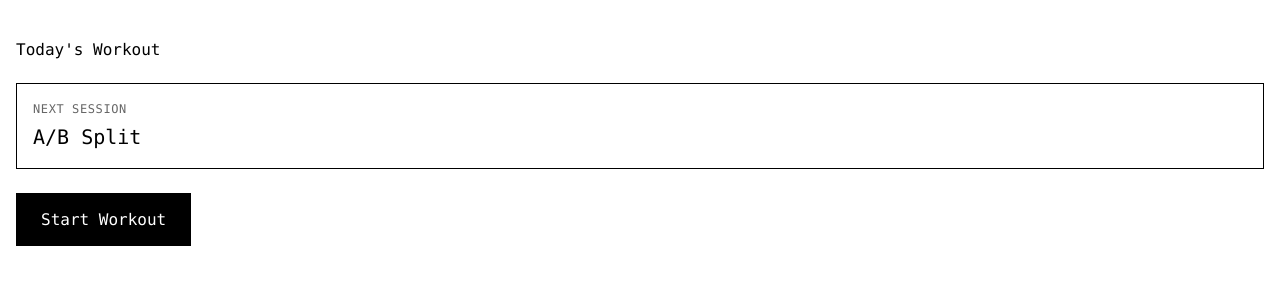
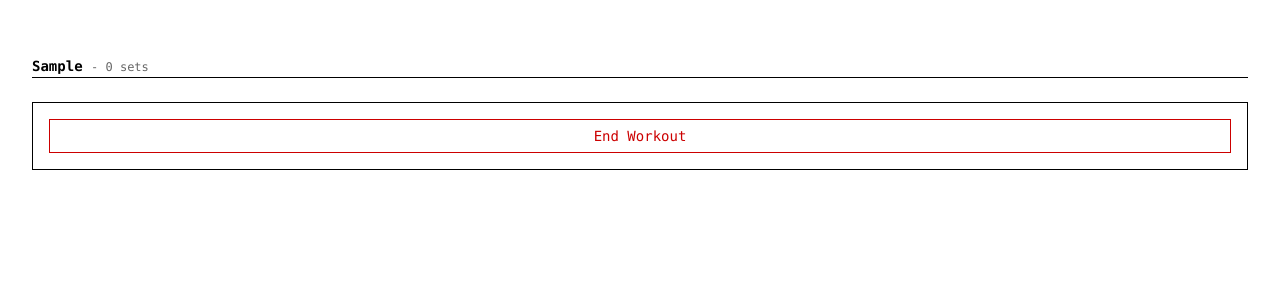
Before and after one commit to albertgstoehl/ks-knowledge-system, a FastAPI app: template train/src/templates/today.html in a window 1280 px wide. Shown: the part 72-372 px from the top of the page. Run offline with FastAPI, Linux system fonts and the light colour scheme; the template is opened without the code that fills it: most values are stand-ins (such as "Sample title", 1, 10 or a date in 2020).

Commit message:
feat(train): rebuild Today tab with idle/active workout states

```diff
--- /dev/null
+++ b/train/src/static/js/today.js
@@ -0,0 +1,15 @@
+// Start workout - called from idle state
+async function startWorkout() {
+  const templateKey = prompt('Workout template (e.g., Push, Pull, Legs):', 'Push');
+  if (!templateKey) return;
+
+  await fetch(`${basePath}/api/sessions/start`, {
+    method: 'POST',
+    headers: { 'Content-Type': 'application/json' },
+    body: JSON.stringify({
+      template_key: templateKey
+    })
+  });
+
+  window.location.reload();
+}
--- /dev/null
+++ b/train/src/templates/partials/active_workout.html
@@ -0,0 +1,126 @@
+<div class="p-md">
+  <div class="flex justify-between items-center mb-md border-b pb-sm">
+    <div>
+      <span class="font-bold">{{ active_session.template_key }}</span>
+      <span class="text-muted text-sm" id="sets-count">- 0 sets</span>
+    </div>
+  </div>
+
+  <div id="exercises-list" class="mb-lg">
+    <!-- Populated by JS -->
+  </div>
+
+  <div class="action-panel">
+    <button class="btn btn--danger btn--full" onclick="endWorkout()">
+      End Workout
+    </button>
+  </div>
+</div>
+
+<script>
+const sessionId = {{ active_session.id }};
+
+async function loadActiveWorkout() {
+  // Load exercises
+  const exResp = await fetch(`${basePath}/api/exercises`);
+  const exercises = await exResp.json();
+
+  // Load sets for this session
+  const setsResp = await fetch(`${basePath}/api/sets?session_id=${sessionId}`);
+  const sessionSets = await setsResp.json();
+
+  // Group sets by exercise
+  const setsByExercise = {};
+  sessionSets.forEach(s => {
+    if (!setsByExercise[s.exercise_name]) setsByExercise[s.exercise_name] = [];
+    setsByExercise[s.exercise_name].push(s);
+  });
+
+  document.getElementById('sets-count').textContent = `- ${sessionSets.length} sets`;
+
+  const html = exercises.map(ex => {
+    const exSets = setsByExercise[ex.name] || [];
+    const lastSet = ex.last_set || { weight: '', reps: '', rir: 2 };
+
+    return `
+    <div class="card mb-sm" id="exercise-${ex.id}">
+      <div class="p-sm cursor-pointer" onclick="toggleExercise(${ex.id})">
+        <div class="flex justify-between items-center">
+          <div>
+            <span class="font-bold">${ex.name}</span>
+            <span class="text-muted text-sm">(${exSets.length} sets)</span>
+          </div>
+          <span class="text-muted">${exSets.length > 0 ? '+' : 'o'}</span>
+        </div>
+      </div>
+      <div id="exercise-detail-${ex.id}" class="border-t p-sm" style="display: none;">
+        <div class="text-sm text-muted mb-sm">
+          Last: ${ex.last_set ? `${ex.last_set.weight}kg x ${ex.last_set.reps}` : 'None'}
+        </div>
+        <div class="flex gap-sm mb-sm">
+          <input type="number" id="weight-${ex.id}" class="input" style="width: 80px"
+                 value="${lastSet.weight || ''}" step="0.5" placeholder="kg">
+          <input type="number" id="reps-${ex.id}" class="input" style="width: 60px"
+                 value="${lastSet.reps || ''}" placeholder="reps">
+          <input type="number" id="rir-${ex.id}" class="input" style="width: 50px"
+                 value="${lastSet.rir !== null && lastSet.rir !== undefined ? lastSet.rir : ''}" min="0" max="5" placeholder="RIR">
+        </div>
+        <button class="btn btn--primary btn--full mb-sm" onclick="logSet(${ex.id}, '${ex.name.replace(/'/g, "\\'")}')">
+          Log Set
+        </button>
+        <div class="text-sm mb-sm" id="session-sets-${ex.id}">
+          ${exSets.map(s => `${s.weight}x${s.reps}`).join(', ') || 'No sets this session'}
+        </div>
+      </div>
+    </div>
+    `;
+  }).join('');
+
+  document.getElementById('exercises-list').innerHTML = html || '<div class="text-muted p-md">No exercises. Log your first set!</div>';
+}
+
+function toggleExercise(id) {
+  const detail = document.getElementById(`exercise-detail-${id}`);
+  detail.style.display = detail.style.display === 'none' ? 'block' : 'none';
+}
+
+async function logSet(exerciseId, exerciseName) {
+  const weight = parseFloat(document.getElementById(`weight-${exerciseId}`).value);
+  const reps = parseInt(document.getElementById(`reps-${exerciseId}`).value);
+  const rirVal = document.getElementById(`rir-${exerciseId}`).value;
+  const rir = rirVal !== '' ? parseInt(rirVal) : null;
+
+  if (!weight || !reps) {
+    alert('Enter weight and reps');
+    return;
+  }
+
+  await fetch(`${basePath}/api/sets`, {
+    method: 'POST',
+    headers: { 'Content-Type': 'application/json' },
+    body: JSON.stringify({
+      session_id: sessionId,
+      exercise_name: exerciseName,
+      weight: weight,
+      reps: reps,
+      rir: rir
+    })
+  });
+
+  loadActiveWorkout();
+}
+
+async function endWorkout() {
+  if (!confirm('End this workout?')) return;
+
+  await fetch(`${basePath}/api/sessions/end`, {
+    method: 'POST',
+    headers: { 'Content-Type': 'application/json' },
+    body: JSON.stringify({ session_id: sessionId })
+  });
+
+  window.location.reload();
+}
+
+loadActiveWorkout();
+</script>
--- a/train/src/templates/today.html
+++ b/train/src/templates/today.html
@@ -1,16 +1,16 @@
 {% extends "base.html" %}
 {% import "components.html" as ui %}
+
 {% block content %}
-<div class="page-header">
-  <h2>Today's Workout</h2>
-</div>
-
-<div class="session-info">
-  <div class="session-info__label">Next session</div>
-  <div class="session-info__value">A/B Split</div>
-</div>
-
-<div class="actions">
-  {{ ui.button("Start Workout", primary=true, lg=true) }}
+<div id="today-content">
+  {% if active_session %}
+    {% include "partials/active_workout.html" %}
+  {% else %}
+    {% include "partials/idle_workout.html" %}
+  {% endif %}
 </div>
 {% endblock %}
+
+{% block scripts %}
+<script src="{{ base_path }}/static/js/today.js"></script>
+{% endblock %}
```
Also changed, not shown: train/src/templates/partials/idle_workout.html (added, +62 -0 lines).
